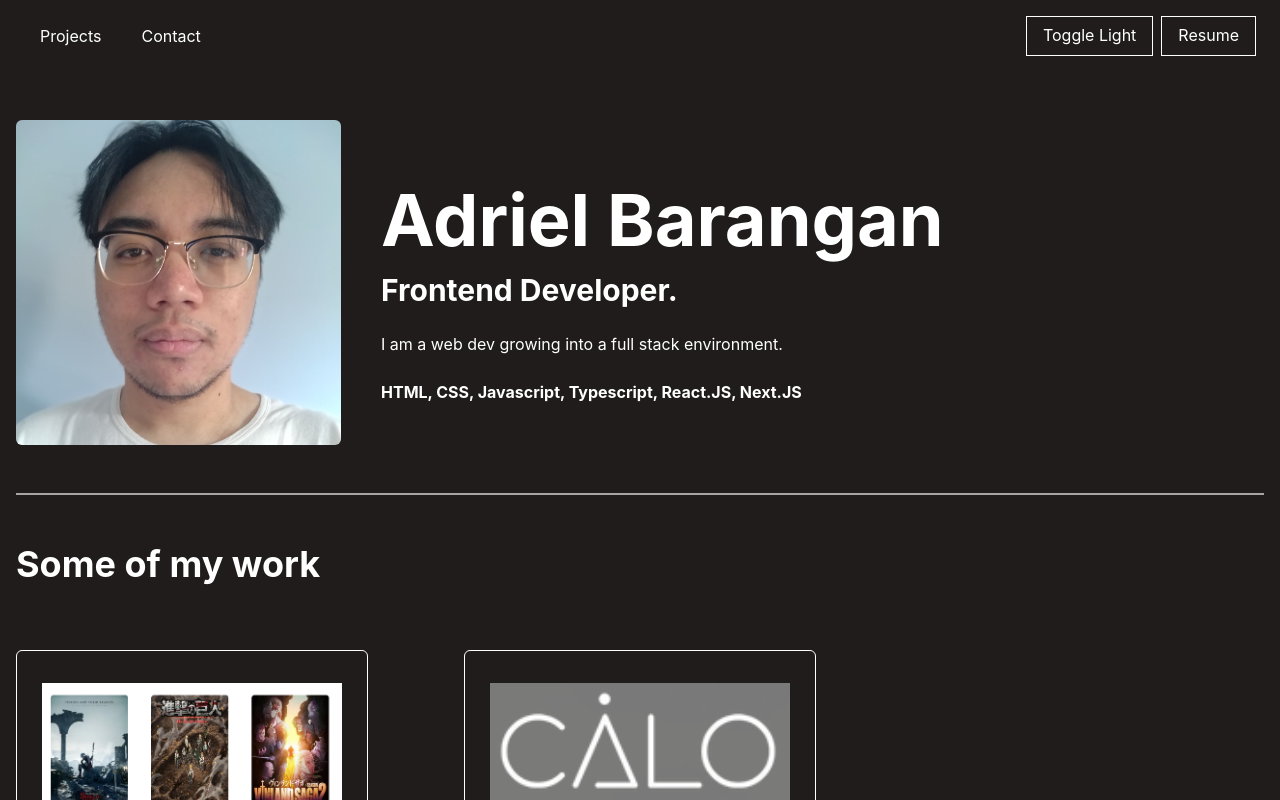
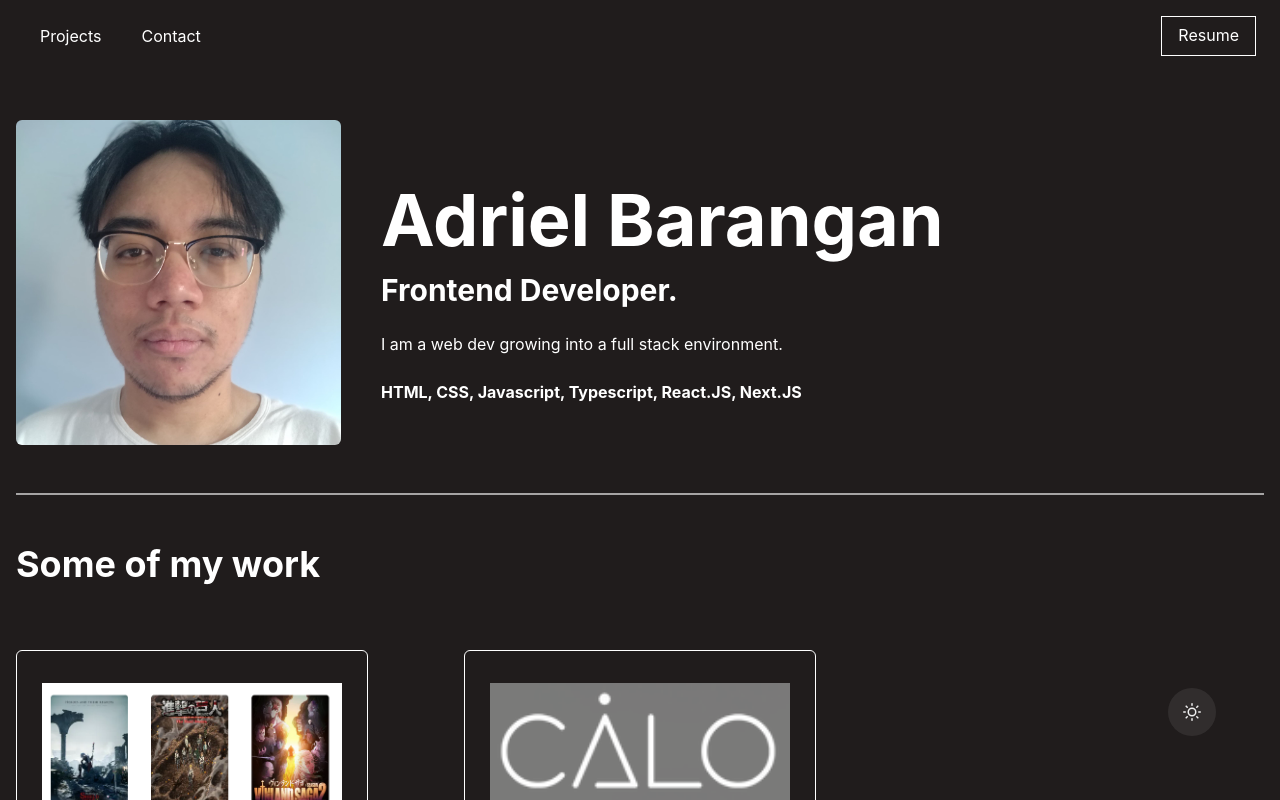
Before and after one commit to barangana/baradriel.dev, a Next.js app: page / in a window 1280 px wide. Shown: the top 800 px of the page. Built offline with nearby package versions, Linux system fonts and the light colour scheme; no server answers.

Commit message:
feat: toggle button for theme is now sticky to the bottom of page

```diff
--- a/components/index.ts
+++ b/components/index.ts
@@ -2,6 +2,7 @@ export * from './ui/Footer'
 export * from './ui/Header'
 export * from './ui/Contact'
 export * from './ui/Cards'
+export * from './ui/ToggleButton'
 
 export * from './layout/Layout'
 
--- a/components/ui/Header.tsx
+++ b/components/ui/Header.tsx
@@ -10,7 +10,6 @@ import {
   MenuList,
   MenuItem,
   Box,
-  useColorMode,
 } from '@chakra-ui/react'
 import NextLink from 'next/link'
 import info from '../../utils/info.json'
@@ -21,7 +20,6 @@ interface ItemLinkProps {
 }
 
 //TODO: Fix header so on mobile it takes up whole space instead of a portion.
-//TODO: Change 'Toggle' to Icon
 
 const openResume = (event: any) => {
   event.preventDefault()
@@ -37,7 +35,6 @@ const ItemLink: React.FC<ItemLinkProps> = ({ href, children }) => {
 }
 
 export const Header: React.FC = () => {
-  const { colorMode, toggleColorMode } = useColorMode()
   return (
     <Flex as='nav' justify='space-between' p={2}>
       <Stack
@@ -49,11 +46,6 @@ export const Header: React.FC = () => {
         <ItemLink href='#contact'>Contact</ItemLink>
       </Stack>
       <Flex align='center' display={['none', 'none', 'flex', 'flex']}>
-        <Box pr='2'>
-          <Button variant='primary' onClick={toggleColorMode}>
-            Toggle {colorMode === 'light' ? 'Dark' : 'Light'}
-          </Button>
-        </Box>
         <Button onClick={openResume} variant='primary'>
           Resume
         </Button>
--- /dev/null
+++ b/components/ui/ToggleButton.tsx
@@ -0,0 +1,20 @@
+import { Button, IconButton, useColorMode } from '@chakra-ui/react'
+import { FiMoon, FiSun } from 'react-icons/fi'
+import React from 'react'
+
+export const ToggleButton = () => {
+  const { colorMode, toggleColorMode } = useColorMode()
+
+  return (
+    <IconButton
+      aria-label='toggle'
+      isRound
+      onClick={toggleColorMode}
+      icon={colorMode === 'light' ? <FiMoon /> : <FiSun />}
+      size='lg'
+      position='fixed'
+      bottom={['2', '4', '4', '16']}
+      right={['2', '4', '4', '16']}
+    />
+  )
+}
--- a/pages/index.tsx
+++ b/pages/index.tsx
@@ -1,6 +1,6 @@
 import type { NextPage } from 'next'
 
-import { About, Contact, Layout, Projects } from '../components'
+import { About, Contact, Layout, Projects, ToggleButton } from '../components'
 
 const Home: NextPage = () => {
   return (
@@ -8,6 +8,7 @@ const Home: NextPage = () => {
       <About />
       <Projects />
       <Contact />
+      <ToggleButton />
     </Layout>
   )
 }
```
